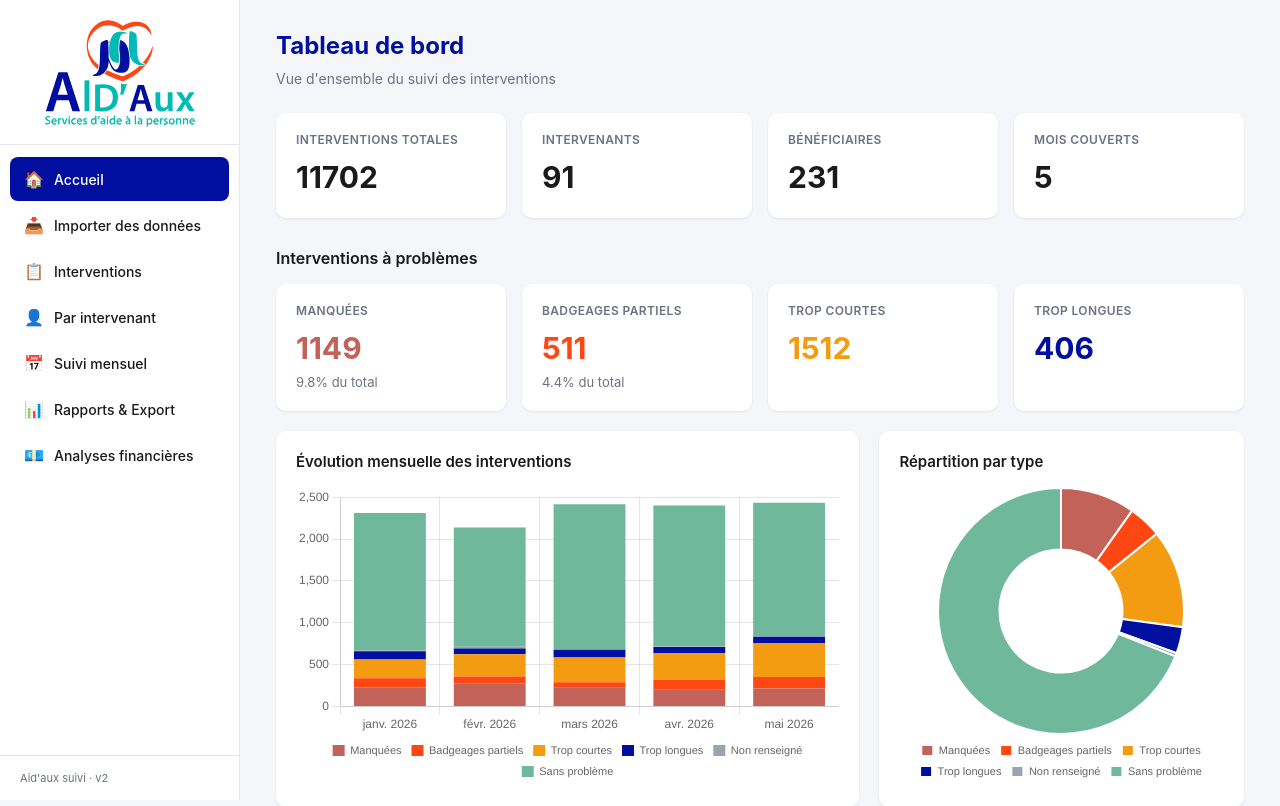
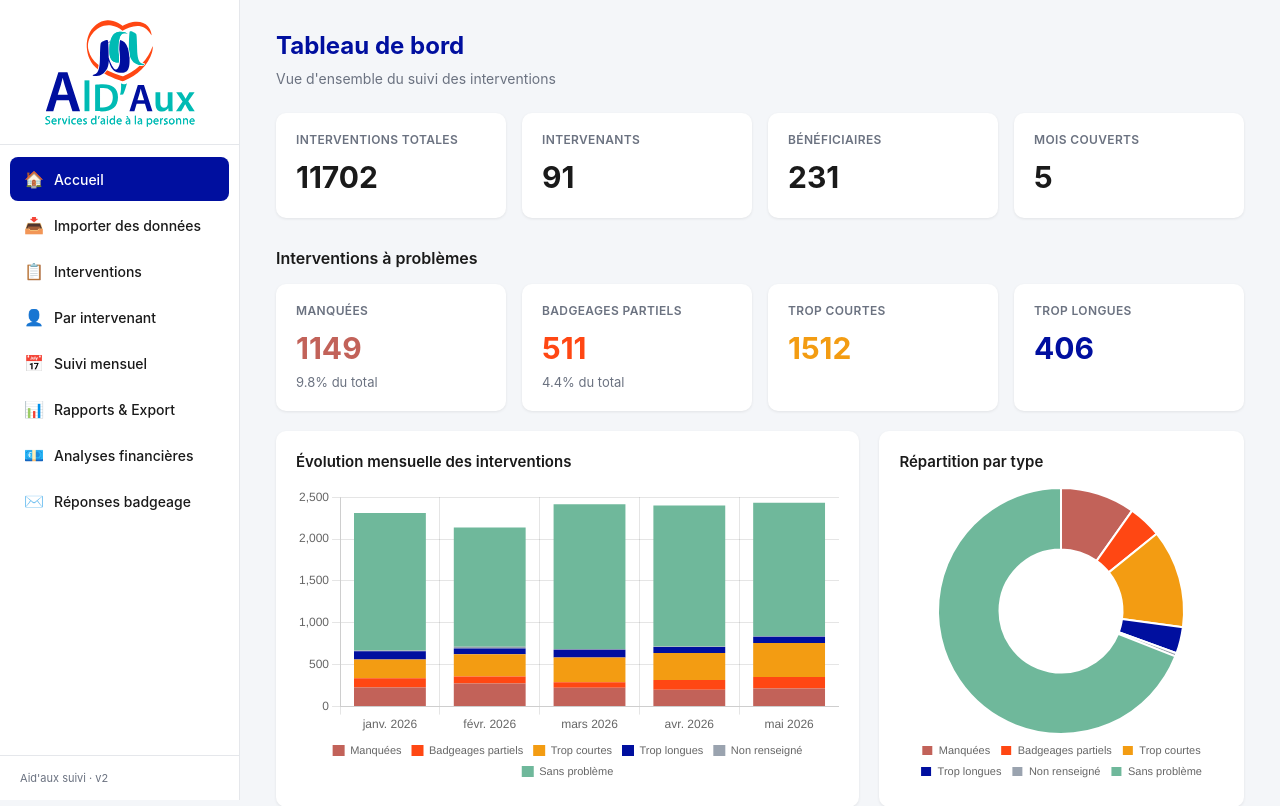
Before and after one commit to leagoetz68-rgb/aidaux-suivi, a Flask app: page / in a window 1280 px wide. Shown: the top 806 px of the page. Run offline with Flask 3, Linux system fonts and the light colour scheme; the visitor is signed in with stand-in values (Sample User, id 1); data comes from the database, SQL or seed files in the repository; data that the repository does not hold is empty.

Commit message:
Update base.html

```diff
--- a/templates/base.html
+++ b/templates/base.html
@@ -41,6 +41,9 @@
       <a href="/financier"     class="nav-item {{ 'active' if page=='financier' }}">
         <span class="nav-ico">💶</span> Analyses financières
       </a>
+      <a href="/reponses"      class="nav-item {{ 'active' if page=='reponses' }}">
+        <span class="nav-ico">✉️</span> Réponses badgeage
+      </a>
     </nav>
     <div class="sidebar-footer">Aid'aux suivi · v2</div>
   </aside>
```
